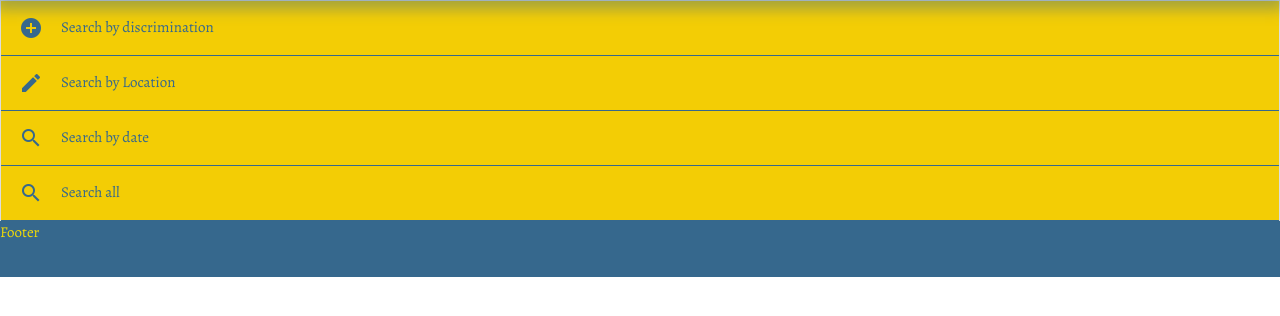
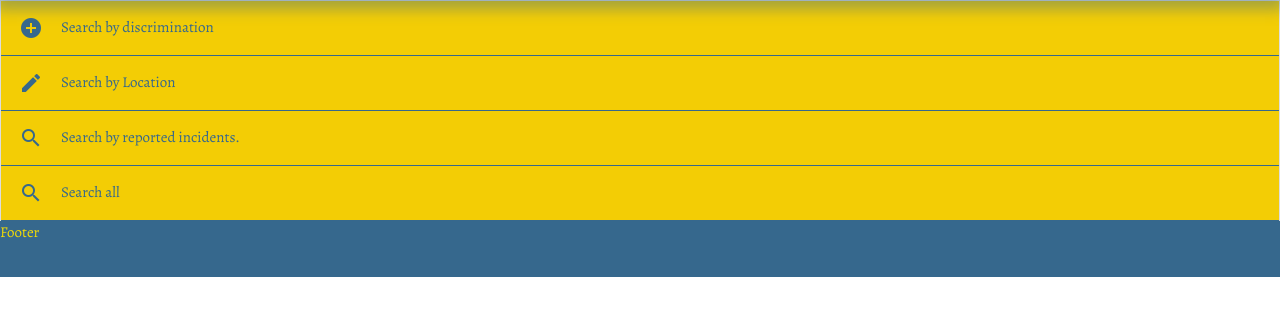
Before and after one commit to cgpalmer/ms3-project-2, a Flask app: page /search_report in a window 1280 px wide. Shown: the part 64-380 px from the top of the page. Run offline with Flask 2, Linux system fonts and the light colour scheme; data that the repository does not hold is empty; some libraries are stand-ins or nearby versions.

Commit message:
Renaming the reported header form search by date to reported.

```diff
--- a/templates/searchResults.html
+++ b/templates/searchResults.html
@@ -157,7 +157,7 @@
 
     </li>
     <li>
-      <div class="collapsible-header"><i class="material-icons">search</i>Search by date</div>
+      <div class="collapsible-header"><i class="material-icons">search</i>Search by reported incidents.</div>
         <div class="collapsible-body">
             <form method="POST" action="{{ url_for('search_reports') }}">
 
```
